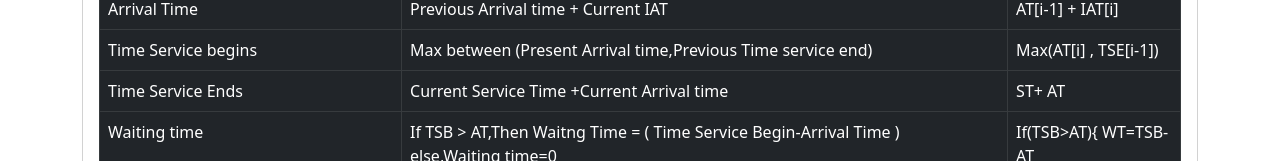
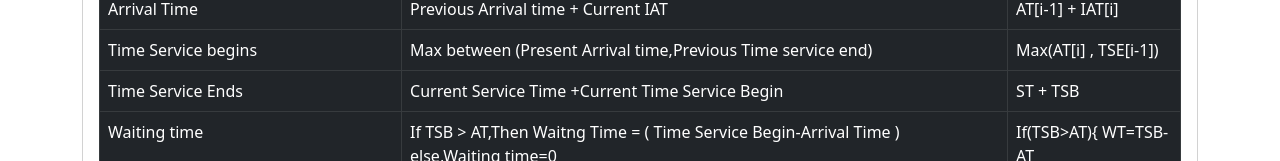
Before and after one commit to Karim-Rahat/Grocery-Simulation-By-JS, a plain HTML site: page index.html in a window 1280 px wide. Both pictures are taken after a click on the button "CLick to see formula". Shown: the part 268-429 px from the top of the page. Drawn offline with nearby package versions, Linux system fonts and the light colour scheme.

Commit message:
Update index.html

```diff
--- a/index.html
+++ b/index.html
@@ -71,8 +71,8 @@
         </tr>
         <tr>
           <td>Time Service Ends</td>
-          <td>Current Service Time +Current Arrival time</td>
-          <td>ST+ AT</td>
+          <td>Current Service Time +Current Time Service Begin</td>
+          <td>ST + TSB</td>
         </tr>
         <tr>
           <td>Waiting time</td>
```
